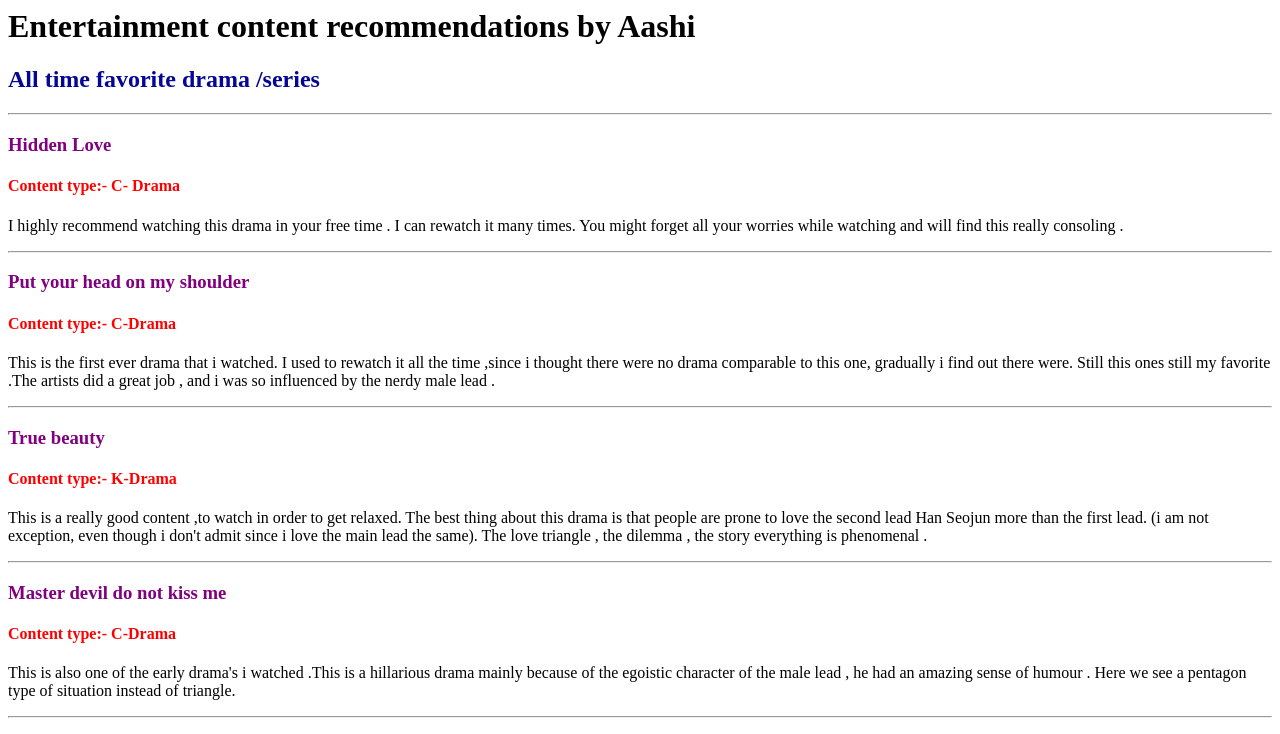
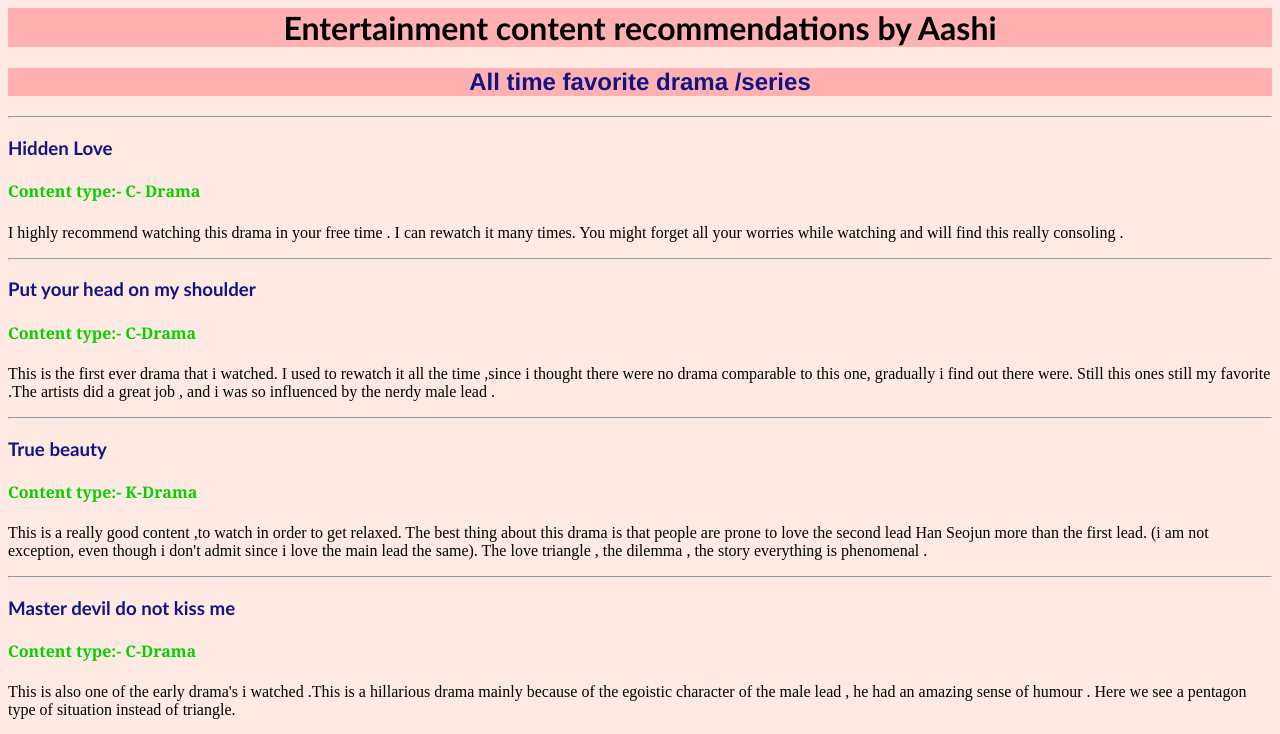
Before and after one commit to Aashijain-coder/html-portfolio, a plain HTML site: page movieranking.html in a window 1280 px wide. Shown: the top 734 px of the page. Drawn offline with Linux system fonts and the light colour scheme.

Commit message:
Update style.css

```diff
--- a/style.css
+++ b/style.css
@@ -1,15 +1,29 @@
-.aashi{
-    color:blueviolet;
+*{
+    background-color:FFEAE3;
+}
+h1{
+    color:black;
+    background-color:FFB1B1;
+    font-family:calibri;
+    text-align: center;
+    font-weight: 900;
+
+
+}
+h2{
+    color:121481;
+    background-color:FFB1B1;
+    font-family: Helvetica, sans-serif;
+    text-align: center;
 }
 h3{
-    color:purple;
+    color:121481;
+    font-family:'Gill Sans', 'Gill Sans MT', Calibri, 'Trebuchet MS', sans-serif;
+    text-align:left;
+    font-weight: 900;
 }
 h4{
-    color:red;
+    color:06D001;
+    font-family:Georgia, 'Times New Roman', Times, serif;
+    text-align:left;
 }
-p{
-    color:black;
-}
-h2{
-    color:rgb(6, 6, 150);
-}
```
